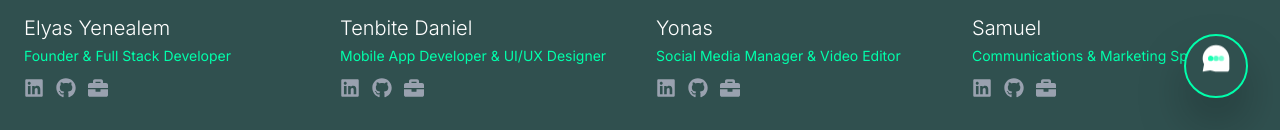
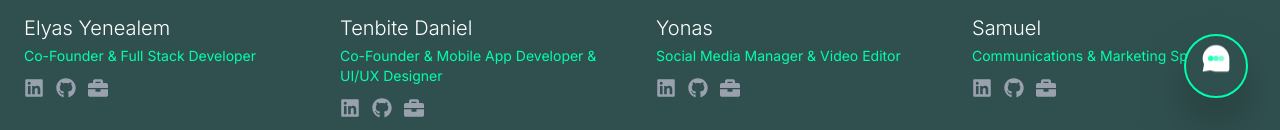
Before and after one commit to AwraTech/Company-Portfolio, a Next.js app in the folder client/: page /team in a window 1280 px wide. Shown: the part 670-800 px from the top of the page. Built offline with nearby package versions, Linux system fonts and the light colour scheme.

Commit message:
fix: make Elyas and Tenbite co-founders

```diff
--- a/client/src/app/page.tsx
+++ b/client/src/app/page.tsx
@@ -13,7 +13,7 @@ import { useTheme } from '@/context/ThemeContext';
 const teamMembers = [
 	{
 		name: "Elyas Yenealem",
-		title: "Founder",
+		title: "Co-Founder",
 		role: "Full Stack Developer",
 		image: "/images/elyas.png",
 		linkedin: "https://www.linkedin.com/in/elyasyenealem?utm_source=share&utm_campaign=share_via&utm_content=profile&utm_medium=android_app",
@@ -22,7 +22,7 @@ const teamMembers = [
 	},
 	{
 		name: "Tenbite Daniel",
-		title: "Founder",
+		title: "Co-Founder",
 		role: "Full Stack Developer",
 		image: "/images/tim.png",
 		linkedin: "https://www.linkedin.com/in/tenbite-daniel?utm_source=share&utm_campaign=share_via&utm_content=profile&utm_medium=android_app",
--- a/client/src/app/team/page.tsx
+++ b/client/src/app/team/page.tsx
@@ -4,7 +4,7 @@ import { FaLinkedin, FaGithub, FaBriefcase } from 'react-icons/fa';
 const teamMembers = [
   {
     name: 'Elyas Yenealem',
-    role: 'Founder & Full Stack Developer',
+    role: 'Co-Founder & Full Stack Developer',
     image: '/images/elyas.png',
     linkedin: 'https://linkedin.com',
     github: 'https://github.com',
@@ -12,7 +12,7 @@ const teamMembers = [
   },
   {
     name: 'Tenbite Daniel',
-    role: 'Mobile App Developer & UI/UX Designer',
+    role: 'Co-Founder & Mobile App Developer & UI/UX Designer',
     image: '/images/team/member2.jpg',
     linkedin: 'https://linkedin.com',
     github: 'https://github.com',
```
